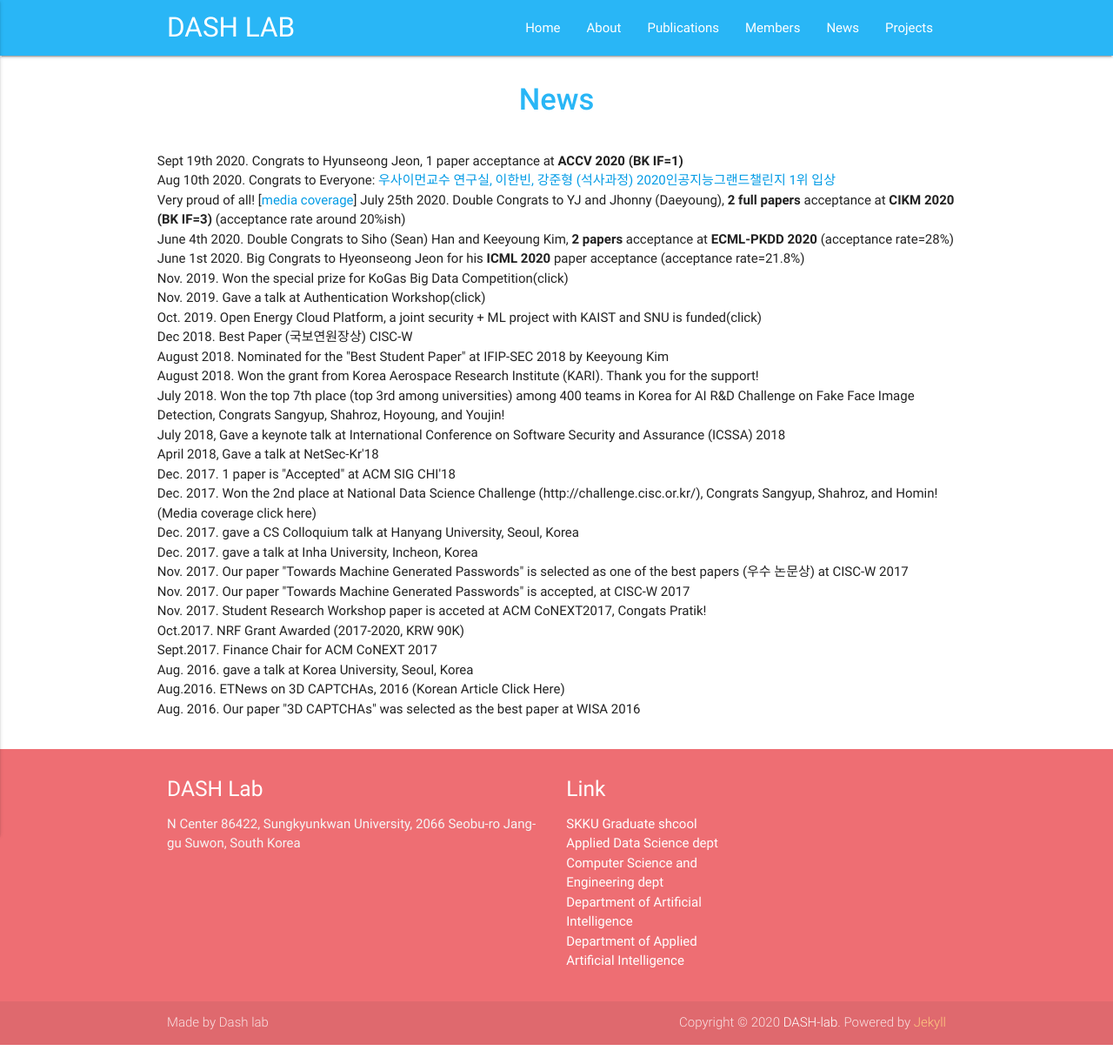
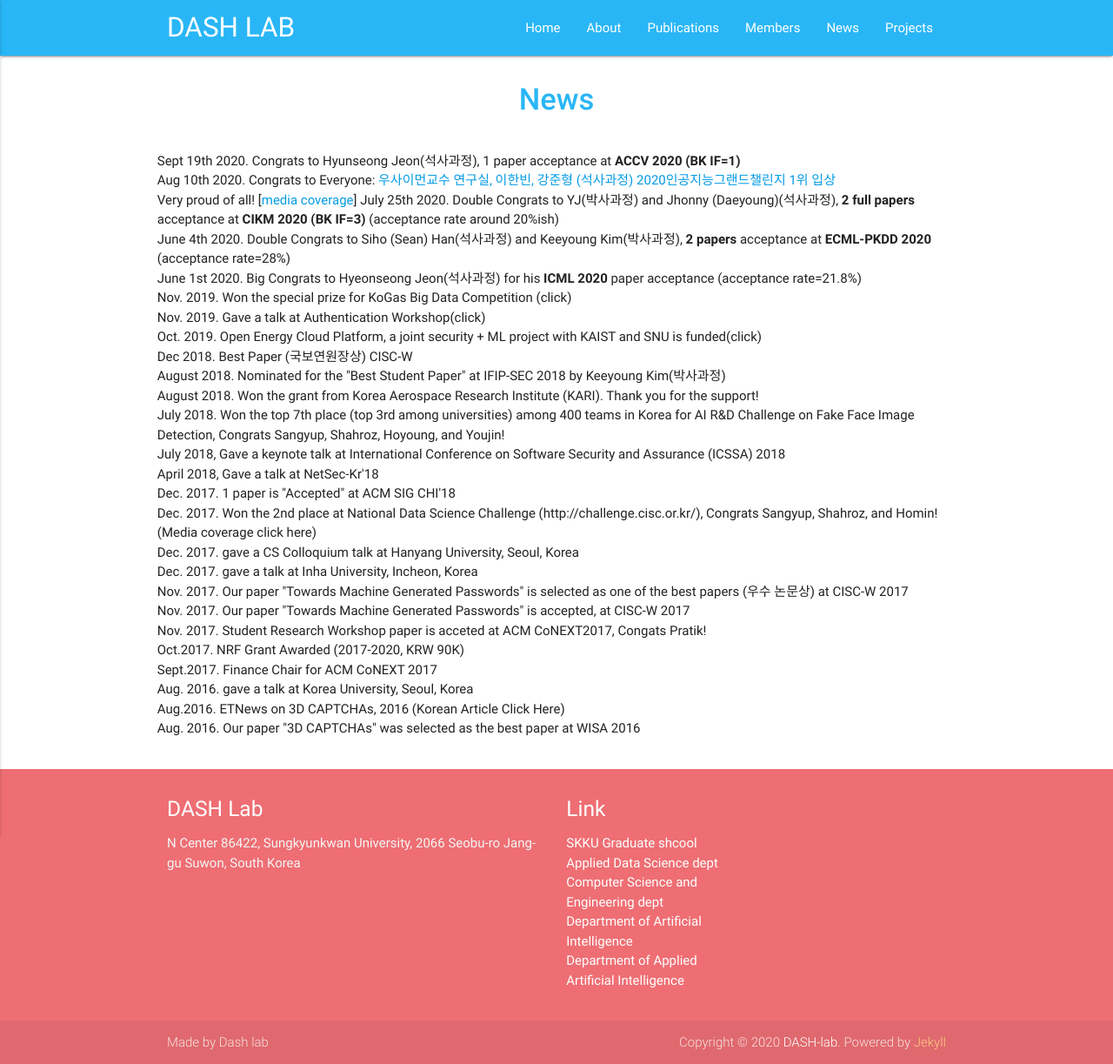
Before and after one commit to Yurim990507/DASH-Lab.github.io, a Jekyll site: the page built from example4.md, in a window 1280 px wide. Shown: the whole page at 87% size. Built offline with Jekyll 4.4.1, drawn with Linux system fonts in a browser that asks for light colours; before the commit the page ends 1201 px from its top, so only the background shows below that.

Commit message:
Update example4.md

```diff
--- a/example4.md
+++ b/example4.md
@@ -8,17 +8,17 @@ permalink: /News/
 
 <div class="section">
     <div class="row">
-Sept 19th 2020. Congrats to Hyunseong Jeon, 1 paper acceptance at <b>ACCV 2020 (BK IF=1)</b> <br>
+Sept 19th 2020. Congrats to Hyunseong Jeon(석사과정), 1 paper acceptance at <b>ACCV 2020 (BK IF=1)</b> <br>
 Aug 10th 2020. Congrats to Everyone: <a href="https://ai.skku.edu/ai/community/news.do?mode=view&articleNo=99744&article.offset=0&articleLimit=10">우사이먼교수 연구실, 이한빈, 강준형 (석사과정) 2020인공지능그랜드챌린지 1위 입상</a> <br>
         Very proud of all! [<a href="http://www.lecturernews.com/news/articleView.html?idxno=50892">media coverage</a>]
-July 25th 2020. Double Congrats to YJ and Jhonny (Daeyoung), <b> 2 full papers </b> acceptance at <b>CIKM 2020 (BK IF=3)</b> (acceptance rate around 20%ish) <br>
-June 4th 2020. Double Congrats to Siho (Sean) Han and Keeyoung Kim, <b> 2 papers </b> acceptance at <b>ECML-PKDD 2020</b> (acceptance rate=28%) <br>
-June 1st 2020. Big Congrats to Hyeonseong Jeon for his <b>ICML 2020</b> paper acceptance (acceptance rate=21.8%) <br>
-Nov. 2019. Won the special prize for KoGas Big Data Competition(click) <br>
+July 25th 2020. Double Congrats to YJ(박사과정) and Jhonny (Daeyoung)(석사과정), <b> 2 full papers </b> acceptance at <b>CIKM 2020 (BK IF=3)</b> (acceptance rate around 20%ish) <br>
+June 4th 2020. Double Congrats to Siho (Sean) Han(석사과정) and Keeyoung Kim(박사과정), <b> 2 papers </b> acceptance at <b>ECML-PKDD 2020</b> (acceptance rate=28%) <br>
+June 1st 2020. Big Congrats to Hyeonseong Jeon(석사과정) for his <b>ICML 2020</b> paper acceptance (acceptance rate=21.8%) <br>
+Nov. 2019. Won the special prize for KoGas Big Data Competition (click) <br>
 Nov. 2019. Gave a talk at Authentication Workshop(click) <br>
 Oct. 2019. Open Energy Cloud Platform, a joint security + ML project with KAIST and SNU is funded(click) <br>
 Dec 2018. Best Paper (국보연원장상) CISC-W <br>
-August 2018. Nominated for the "Best Student Paper" at IFIP-SEC 2018 by Keeyoung Kim <br>
+August 2018. Nominated for the "Best Student Paper" at IFIP-SEC 2018 by Keeyoung Kim(박사과정) <br>
 August 2018. Won the grant from Korea Aerospace Research Institute (KARI). Thank you for the support! <br>
 July 2018. Won the top 7th place (top 3rd among universities) among 400 teams in Korea for AI R&D Challenge on Fake Face Image Detection, Congrats Sangyup, Shahroz, Hoyoung, and Youjin! <br>
 July 2018, Gave a keynote talk at International Conference on Software Security and Assurance (ICSSA) 2018 <br>
```
